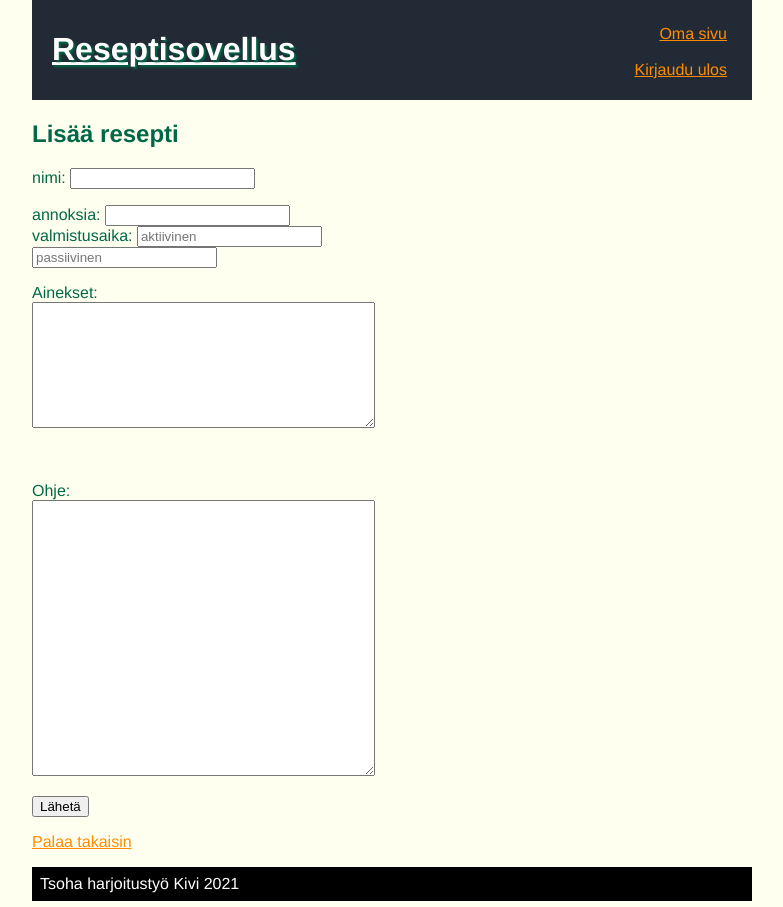
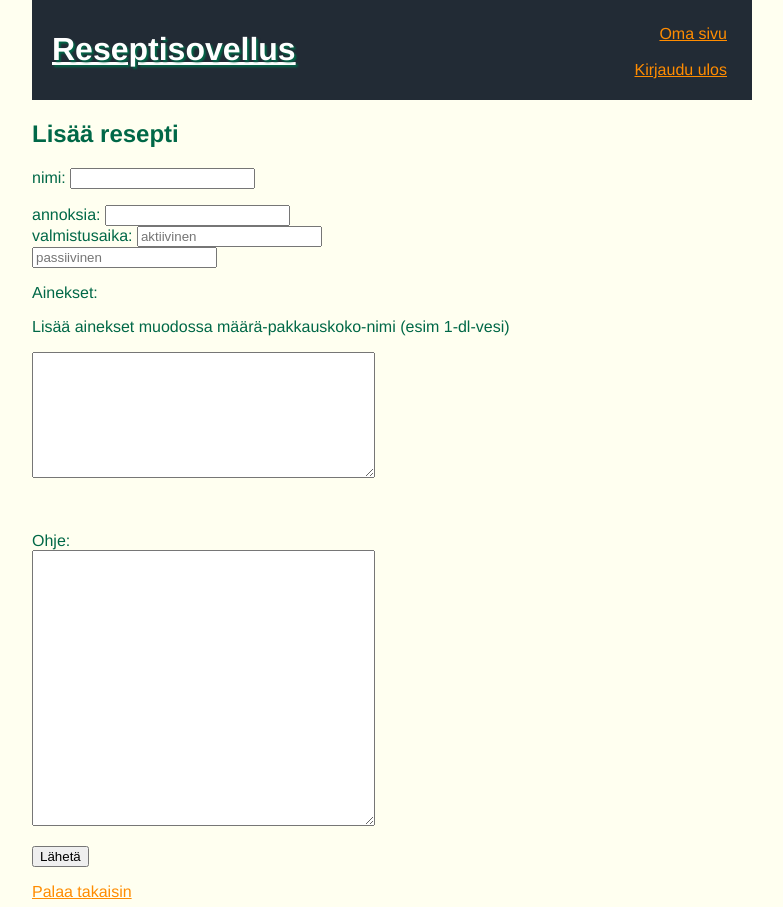
Before and after one commit to kivik-beep/Reseptisovellus, a Flask app: page /new in a window 1280 px wide. Shown: the top 907 px of the page, without its empty margins (248-1031 px from the left). Run offline with Flask 2, Linux system fonts and the light colour scheme; the visitor is signed in with stand-in values (Sample User, id 1).

Commit message:
Add instructions for inserting incredients

```diff
--- a/templates/new.html
+++ b/templates/new.html
@@ -18,7 +18,8 @@
 <br>
 <p class="error">{{ error3 }}</p>
 <p>Ainekset:<br>
-<textarea name="incredients" rows="8" cols="40" maxlength="10000">
+  <p>Lisää ainekset muodossa määrä-pakkauskoko-nimi (esim 1-dl-vesi)</p>
+<textarea name="incredients" rows="8" cols="40" maxlength="10000" placeholder="1-litra-vesi">
 {{incredients}}
 </textarea></p>
 <br>
```
